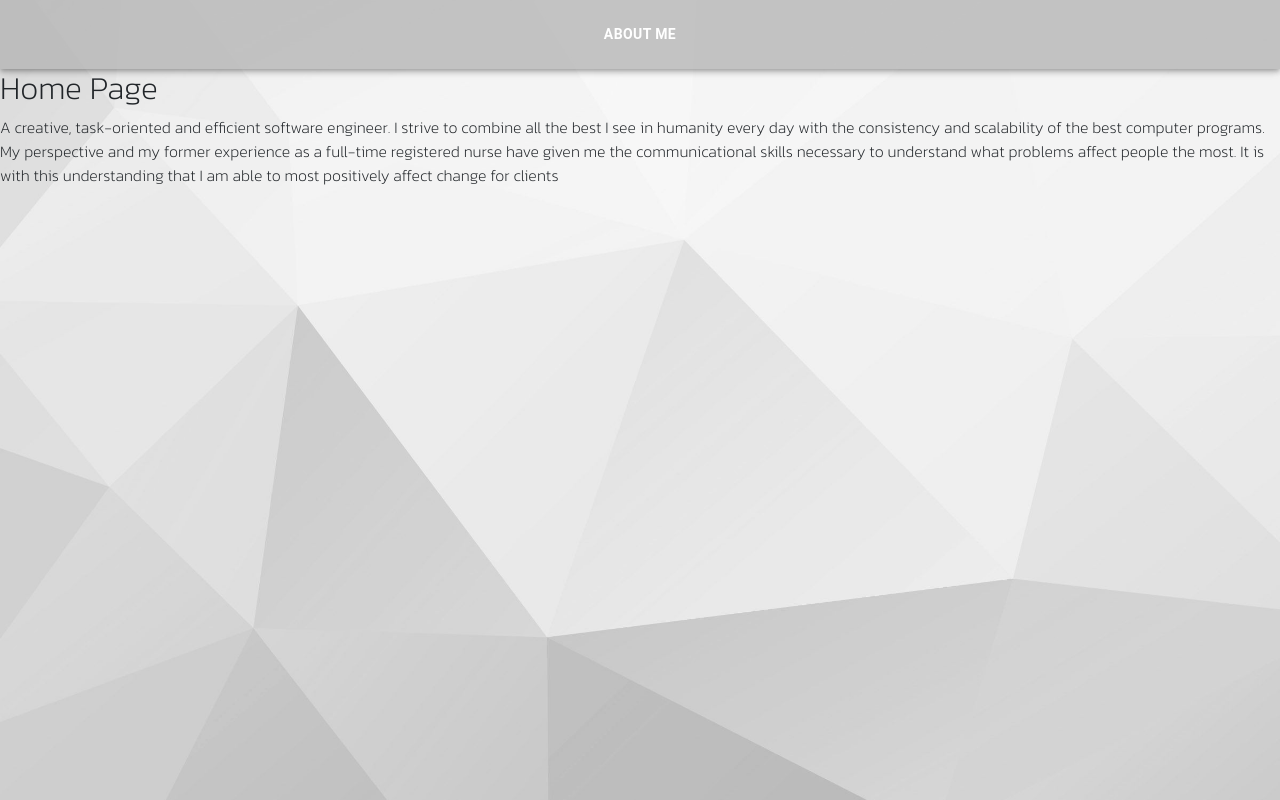
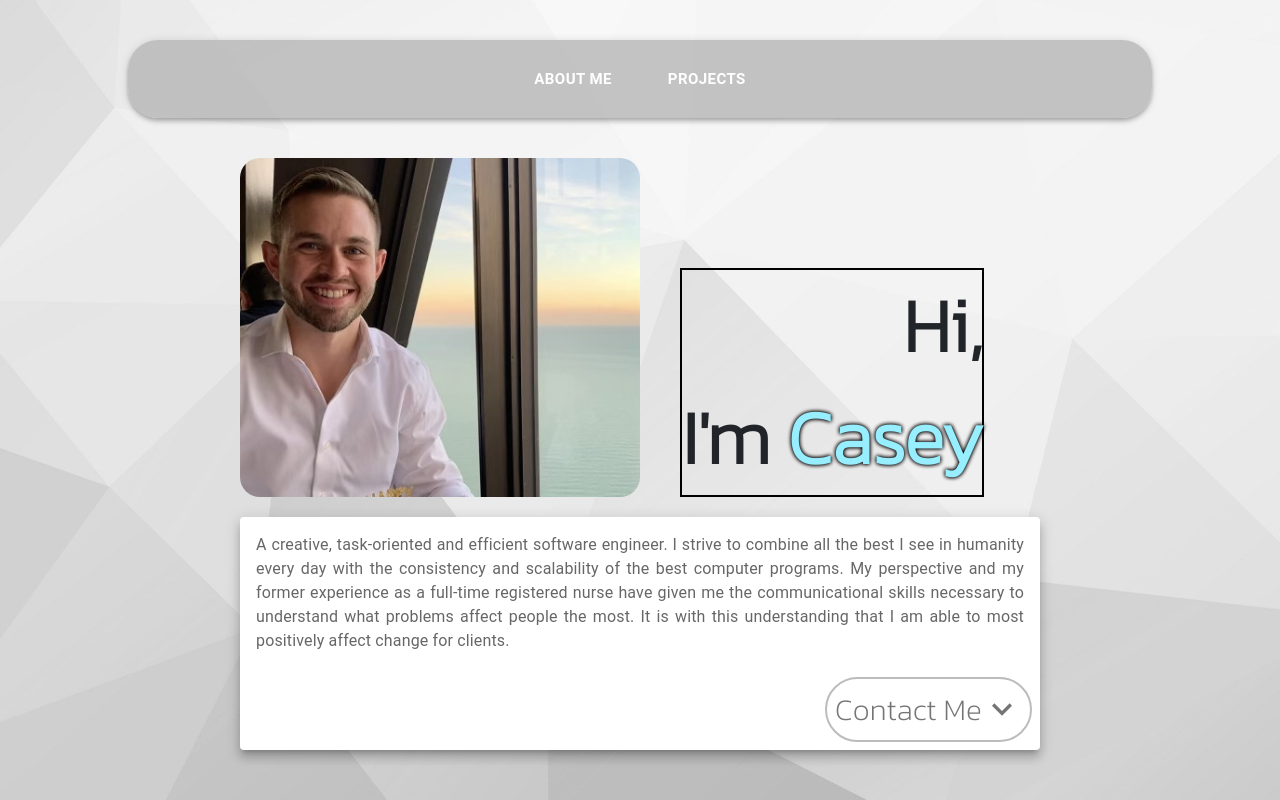
Before and after one commit to cjones1047/my-portfolio, a React (Create React App) app: page / in a window 1280 px wide. Built offline with nearby package versions, Linux system fonts and the light colour scheme.

Commit message:
Picture added, dropdown for contact info added, greeting added, Appbar further styled

```diff
--- a/src/App.js
+++ b/src/App.js
@@ -9,6 +9,7 @@ import { v4 as uuid } from 'uuid'
 import AutoDismissAlert from './components/shared/AutoDismissAlert/AutoDismissAlert'
 import Header from './components/shared/Header'
 import Home from './components/Home.js'
+import Project from './components/projects/Project'
 
 const App = () => {
 
@@ -42,17 +43,15 @@ const App = () => {
 						/>
 					}
 				/>
-				{/* <Route
-					path='/find-a-course'
+				<Route
+					path='/my-projects'
 					element={
-						<FindCourse
+						<Project
 							msgAlert={msgAlert}
-							user={user}
-							setCourseToShow={setCourseToShow}
 						/>
 					}
 				/>
-				<Route
+				{/* <Route
 					path='/my-courses'
 					element={
 						<RequireAuth user={user}>
--- /dev/null
+++ b/src/components/Home.css
@@ -0,0 +1,16 @@
+.brand-statement-container {
+    margin: 0 auto;
+    display: flex;
+    width: 100%;
+    max-width: 800px;
+    font-weight: 600;
+}
+
+img {
+    animation: fade-in 2s forwards;
+}
+
+@keyframes fade-in {
+    0% { opacity: 0 }
+    100% { opacity: 1 }
+}
--- a/src/components/Home.js
+++ b/src/components/Home.js
@@ -1,13 +1,104 @@
-const Home = (props) => {
+import './Home.css'
+import Pic1 from '../assets/5B7F4FD2-C222-4580-BCE2-1B49F04F6545_1_201_a.jpg'
+
+import axios from "axios";
+import { useEffect, useLayoutEffect, useState } from "react";
+import { Link, useNavigate } from 'react-router-dom'
+
+import * as React from 'react';
+import { styled } from '@mui/material/styles';
+import Button from '@mui/material/Button';
+import Card from '@mui/material/Card';
+import CardHeader from '@mui/material/CardHeader';
+import CardContent from '@mui/material/CardContent';
+import CardActions from '@mui/material/CardActions';
+import Collapse from '@mui/material/Collapse';
+import IconButton from '@mui/material/IconButton';
+import Stack from '@mui/material/Stack';
+import Typography from '@mui/material/Typography';
+import ExpandMoreIcon from '@mui/icons-material/ExpandMore';
+
+const ExpandMore = styled((props) => {
+    const { expand, ...other } = props;
+    return <IconButton {...other} />;
+})(({ theme, expand }) => ({
+    transform: !expand ? 'rotate(0deg)' : 'rotate(180deg)',
+    marginLeft: 'auto',
+    transition: theme.transitions.create('transform', {
+        duration: theme.transitions.duration.shortest,
+    }),
+}));
+
+const Home = () => {
 	// const { msgAlert, user } = props
-	console.log('props in home', props)
+	// console.log('props in home', props)
+
+	const [expanded, setExpanded] = useState(false);
+
+	const handleExpandClick = () => {
+        setExpanded(!expanded)
+    };
 
 	return (
 		<>
-			<h2>Home Page</h2>
-			<p className="brand-statement">
-				A creative, task-oriented and efficient software engineer. I strive to combine all the best I see in humanity every day with the consistency and scalability of the best computer programs. My perspective and my former experience as a full-time registered nurse have given me the communicational skills necessary to understand what problems affect people the most. It is with this understanding that I am able to most positively affect change for clients
-			</p>
+			<div className="brand-statement-container">
+				<div>
+					<img
+						src={Pic1}
+						alt="Pic1"
+						width={400}
+						height={'auto'}
+						style={{borderRadius: '20px'}}
+					/>
+				</div>
+				<div
+					style={{ fontSize:'75px', textAlign: 'right', margin: 'auto 0px 0px auto', marginLeft: '40px', border: '2px solid black', justifyContent: 'right', alignItems: 'middle'}}
+				>
+					Hi,<br/> I'm <span style={{color: 'rgba(151, 238, 255, 1)', textShadow: '0.25px 0.25px 4px black, -0.25px -0.25px 4px black'}}>Casey</span>
+				</div>
+			</div>
+
+			<Card sx={{ margin: '20px auto', maxWidth: 800 }} raised={true}>
+                {/* <CardHeader
+                    title={courseDetails.name}
+                    style={{backgroundColor: 'rgba(233, 233, 233, 0.8)'}}
+                    // subheader="Date:"
+                /> */}
+                <CardContent>
+                    <Typography color="text.secondary" style={{textAlign: 'justify'}}>
+						A creative, task-oriented and efficient software engineer. I strive to combine all the best I see in humanity every day with the consistency and scalability of the best computer programs. My perspective and my former experience as a full-time registered nurse have given me the communicational skills necessary to understand what problems affect people the most. It is with this understanding that I am able to most positively affect change for clients.
+                    </Typography>
+                </CardContent>
+
+				<CardActions disableSpacing>
+
+                    {/* <IconButton aria-label="share">
+                        <ShareIcon />
+                    </IconButton> */}
+					<ExpandMore
+						expand={expanded}
+						onClick={handleExpandClick}
+						style={{ borderRadius: '50px', border: '2px solid rgba(188, 188, 188, 1)' }}
+						aria-expanded={expanded}
+						aria-label="show more"
+					>
+						{expanded === false
+							?
+							<div style={{ fontSize: '30px' }}>Contact Me</div>
+							:
+							<div style={{ fontSize: '15px', transform: 'rotate(180deg)' }}>Close</div>
+						}
+						<ExpandMoreIcon style={{height: '40px', width: '40px'}} />
+					</ExpandMore>
+
+                </CardActions>
+
+                <Collapse in={expanded} timeout="auto" unmountOnExit={true}>
+                    <CardContent>
+                        Here
+                    </CardContent>
+                </Collapse>
+            </Card>
 		</>
 	)
 }
--- /dev/null
+++ b/src/components/projects/Project.js
@@ -0,0 +1,14 @@
+import './Project.css'
+
+const Project = (props) => {
+	// const { msgAlert, user } = props
+	// console.log('props in home', props)
+
+	return (
+		<div className="brand-statement-container">
+			Put projects here...
+		</div>
+	)
+}
+
+export default Project
--- a/src/components/shared/Header.js
+++ b/src/components/shared/Header.js
@@ -22,6 +22,7 @@ import SportsGolfIcon from '@mui/icons-material/SportsGolf';
 
 let pages = [
 	{ str: 'About Me', link: ''},
+	{ str: 'Projects', link: 'my-projects'}
 ]
 
 const Header = () => {
@@ -38,7 +39,7 @@ const Header = () => {
 	};
 
 	return (
-		<AppBar position="static" style={{backgroundColor: 'rgba(182, 182, 182, 0.8)'}}>
+		<AppBar position="static" style={{backgroundColor: 'rgba(182, 182, 182, 0.8)', width: '80%', margin: '40px auto', borderRadius: '30px'}}>
 			<Container maxWidth="">
 				<Toolbar disableGutters>
 					{/* <SportsGolfIcon sx={{ display: { xs: 'none', md: 'flex' }, mr: 1 }} />
@@ -143,11 +144,10 @@ const Header = () => {
 									key={i}
 									className="appbarButton"
 									onClick={() => {
-										handleCloseNavMenu()
 										navigate(`/${pageLink}`, {replace: false})
 									}}
 
-									sx={{ my: 2, color: 'white', display: 'block', fontWeight: 'bold' }}
+									sx={{ my: 2, color: 'white', display: 'block', fontWeight: 'bold', fontSize: '15px', borderRadius: '30px', margin: '20px' }}
 								>
 									{pageStr}
 								</Button>
```
Also changed, not shown: src/assets/5B7F4FD2-C222-4580-BCE2-1B49F04F6545_1_201_a.jpg (added), src/components/projects/Project.css (added).
